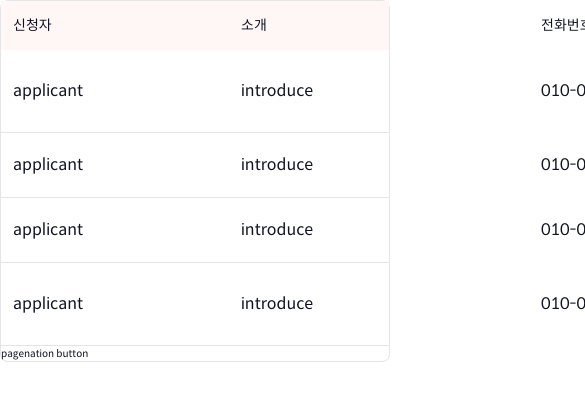
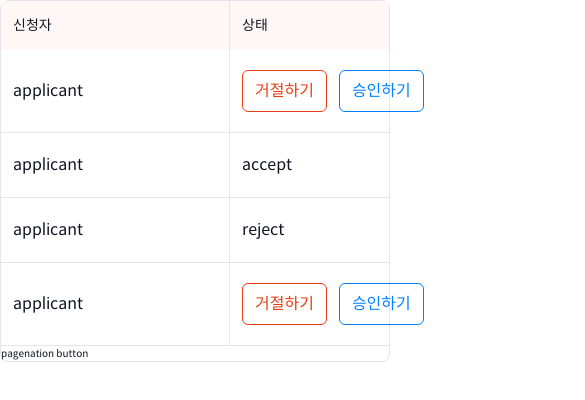
Before and after one commit to codeit-team9/give-more, a Next.js app: page / in a window 390 px wide. Shown: the top 400 px of the page, 585 px wide, since content can reach past the window. Built offline with nearby package versions, Linux system fonts and the light colour scheme.

Commit message:
feat: 반응형 추가

```diff
--- a/src/components/owner/ApplyList.module.css
+++ b/src/components/owner/ApplyList.module.css
@@ -23,7 +23,6 @@
 }
 
 .header .applicant {
-  width: 22.8rem;
   padding: 1.4rem 1.2rem;
 }
 
@@ -38,7 +37,8 @@
 
 .introduce {
   width: 30rem;
-  padding: 0 1.2rem;
+
+  padding: 2rem 1.2rem;
 
   overflow: hidden;
   text-overflow: ellipsis;
@@ -47,6 +47,13 @@
   display: -webkit-box;
   -webkit-line-clamp: 2;
   -webkit-box-orient: vertical;
+
+  @media (max-width: 768px) {
+    display: none;
+  }
+
+  @media (max-width: 1200px) {
+  }
 }
 
 .header .phone {
@@ -56,6 +63,14 @@
 .phone {
   width: 20rem;
   padding: 2rem 1.2rem;
+
+  @media (max-width: 768px) {
+    display: none;
+  }
+
+  @media (max-width: 1200px) {
+    display: none;
+  }
 }
 
 .header .status {
@@ -69,4 +84,12 @@
 
   width: 23.6rem;
   padding: 2rem 1.2rem;
+
+  @media (max-width: 768px) {
+    border-left: 1px solid var(--gray-20);
+  }
+
+  @media (max-width: 1200px) {
+    border-left: 1px solid var(--gray-20);
+  }
 }
--- a/src/components/owner/ApplyList.tsx
+++ b/src/components/owner/ApplyList.tsx
@@ -23,7 +23,7 @@ function ApplyList({ applicant, introduce, phone, status }: Props) {
           <StateButton type="accept" />
         </div>
       ) : (
-        <div>{status}</div>
+        <div className={styles.status}>{status}</div>
       )}
     </div>
   );
```
